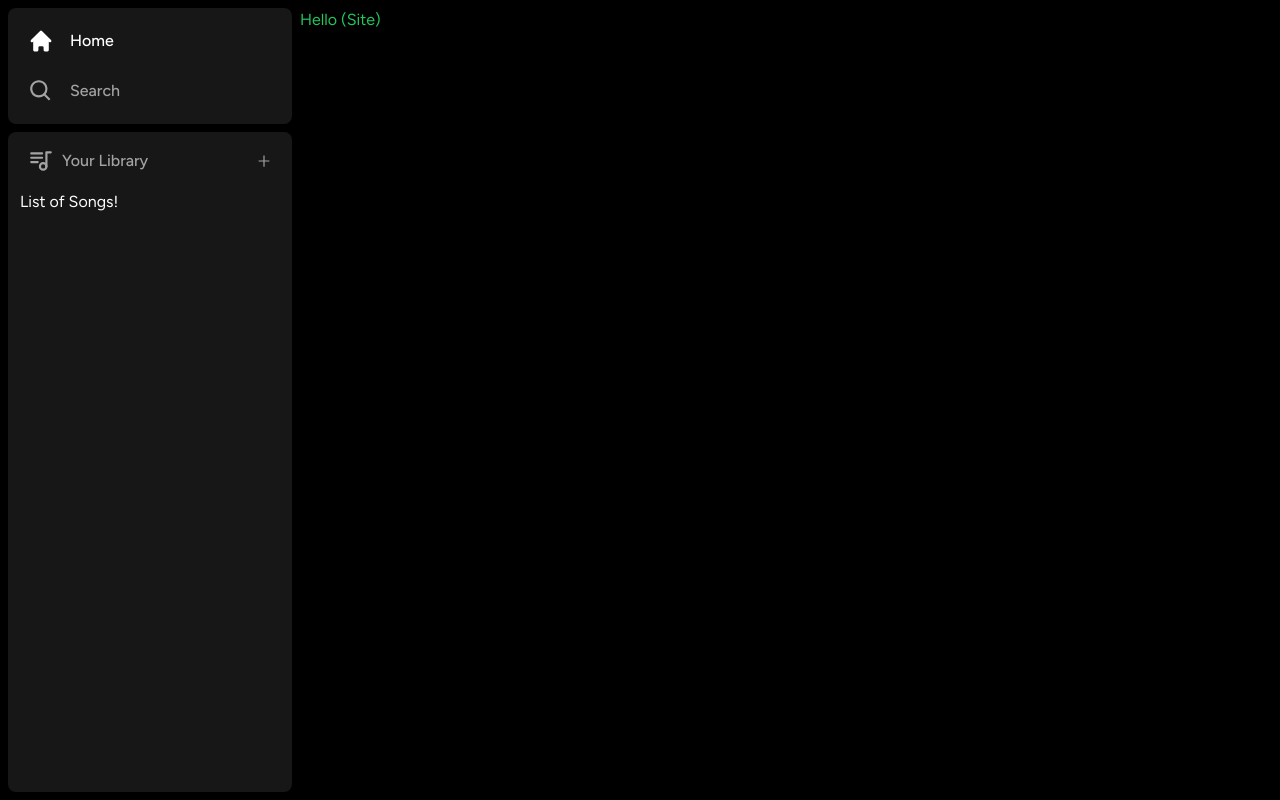
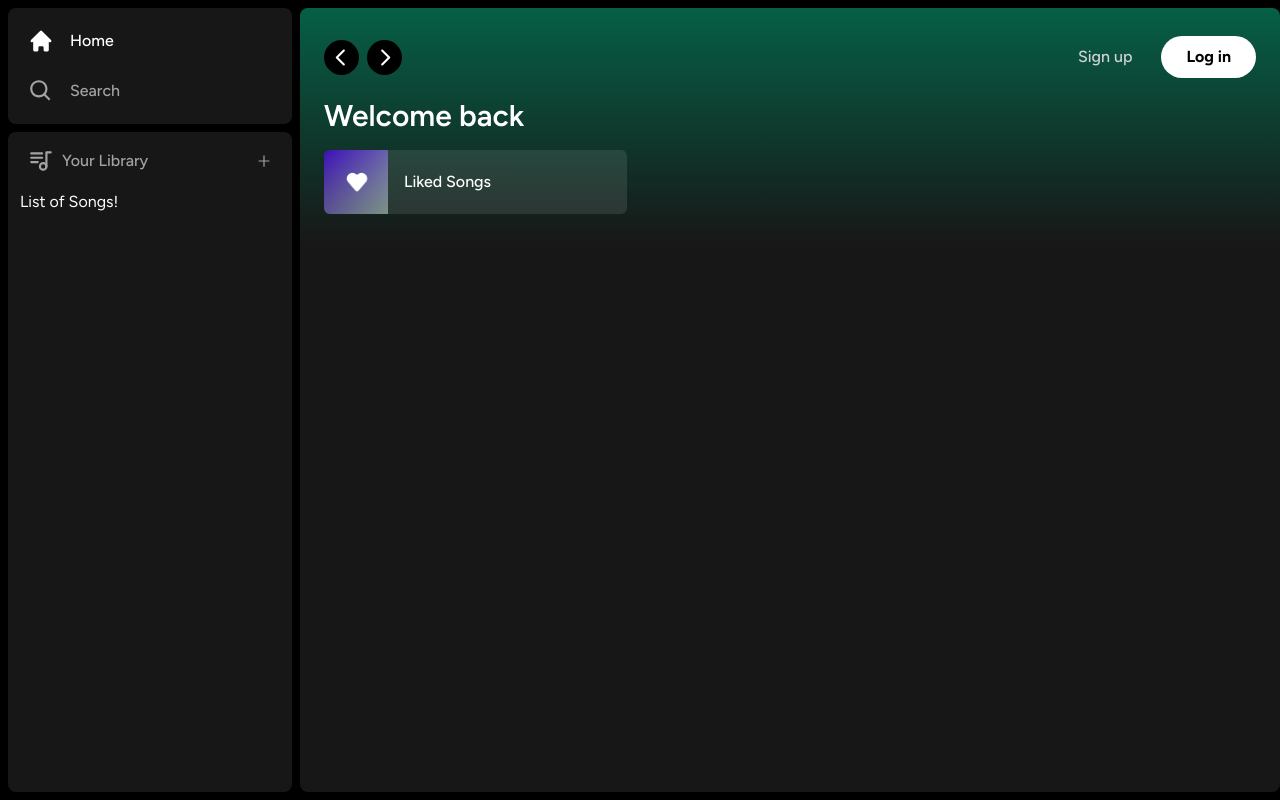
Before and after one commit to hi-lee-mon/yt-spotify-clone, a Next.js app: page / in a window 1280 px wide. Built offline with nearby package versions, Linux system fonts and the light colour scheme.

Commit message:
✨ ヘッダーの実装 ListItemやButtonを使って実装

```diff
--- a/app/(site)/page.tsx
+++ b/app/(site)/page.tsx
@@ -1,3 +1,31 @@
+import Header from '@/component/Header';
+import ListItem from '@/component/ListItem';
+
 export default function Home() {
-  return <div className="text-green-500">Hello (Site)</div>;
+  return (
+    <div className="bg-neutral-900 rounded-lg h-full w-full overflow-hidden overflow-y-auto">
+      <Header>
+        <div className="mb-2">
+          <h1 className="text-white text-3xl font-semibold">Welcome back</h1>
+          <div
+            className="
+              grid
+              grid-cols-1
+              sm:grid-cols-2
+              xl:grid-cols-3
+              2xl:grid-cols-4
+              gap-3
+              mt-4
+            "
+          >
+            <ListItem
+              image="/images/liked.png"
+              name="Liked Songs"
+              href="liked"
+            />
+          </div>
+        </div>
+      </Header>
+    </div>
+  );
 }
--- /dev/null
+++ b/component/Header.tsx
@@ -0,0 +1,114 @@
+'use client';
+import { useRouter } from 'next/navigation';
+import { twMerge } from 'tailwind-merge';
+import { RxCaretLeft, RxCaretRight } from 'react-icons/rx';
+import { HiHome } from 'react-icons/hi';
+import { BiSearch } from 'react-icons/bi';
+import Button from './Button';
+
+interface HeaderProps {
+  children: React.ReactNode;
+  className?: string;
+}
+
+const Header: React.FC<HeaderProps> = ({ children, className }) => {
+  const router = useRouter();
+  const handleLogout = () => {
+    // logout処理
+  };
+  return (
+    <header
+      className={twMerge(
+        'h-fit bg-gradient-to-b from-emerald-800 p-6',
+        className,
+      )}
+    >
+      {/* ヘッダーwrapper */}
+      <div className="w-full mb-4 flex items-center justify-between">
+        {/* PC */}
+        <div className="hidden md:flex gap-x-2 items-center">
+          <button
+            onClick={() => router.back()}
+            className="
+              rounded-full
+              bg-black
+              flex
+              items-center
+              justify-center
+              hover:opacity-75
+              transition
+            "
+          >
+            <RxCaretLeft className="text-white" size={35} />
+          </button>
+          <button
+            onClick={() => router.forward()}
+            className="
+              rounded-full
+              bg-black
+              flex
+              items-center
+              justify-center
+              hover:opacity-75
+              transition
+            "
+          >
+            <RxCaretRight className="text-white" size={35} />
+          </button>
+        </div>
+        {/* SP */}
+        <div className="flex md:hidden gap-x-2 items-center">
+          <button
+            className="
+              rounded-full
+              p-2
+              bg-white
+              flex
+              items-center
+              justify-center
+              hover:opacity-75
+              transition
+            "
+          >
+            <HiHome className="text-black" size={20} />
+          </button>
+          <button
+            className="
+              rounded-full
+              p-2
+              bg-white
+              flex
+              items-center
+              justify-center
+              hover:opacity-75
+              transition
+            "
+          >
+            <BiSearch className="text-black" size={20} />
+          </button>
+        </div>
+        {/* PC/SP */}
+        <div className="flex justify-between items-center gap-x-4">
+          <>
+            <div className="">
+              <Button
+                onClick={() => {}}
+                className="bg-transparent text-neutral-300 font-medium"
+              >
+                Sign up
+              </Button>
+            </div>
+            <div className="">
+              <Button onClick={() => {}} className="bg-white px-6 py-2">
+                Log in
+              </Button>
+            </div>
+          </>
+        </div>
+      </div>
+      {children}
+    </header>
+  );
+};
+
+export default Header;
```
